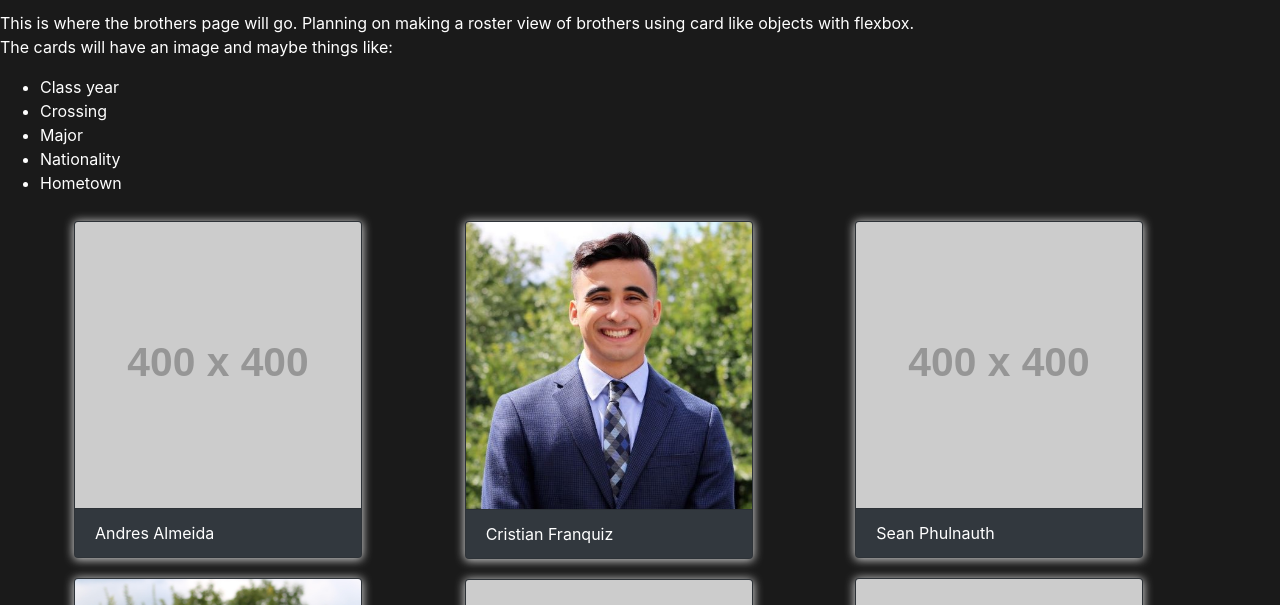
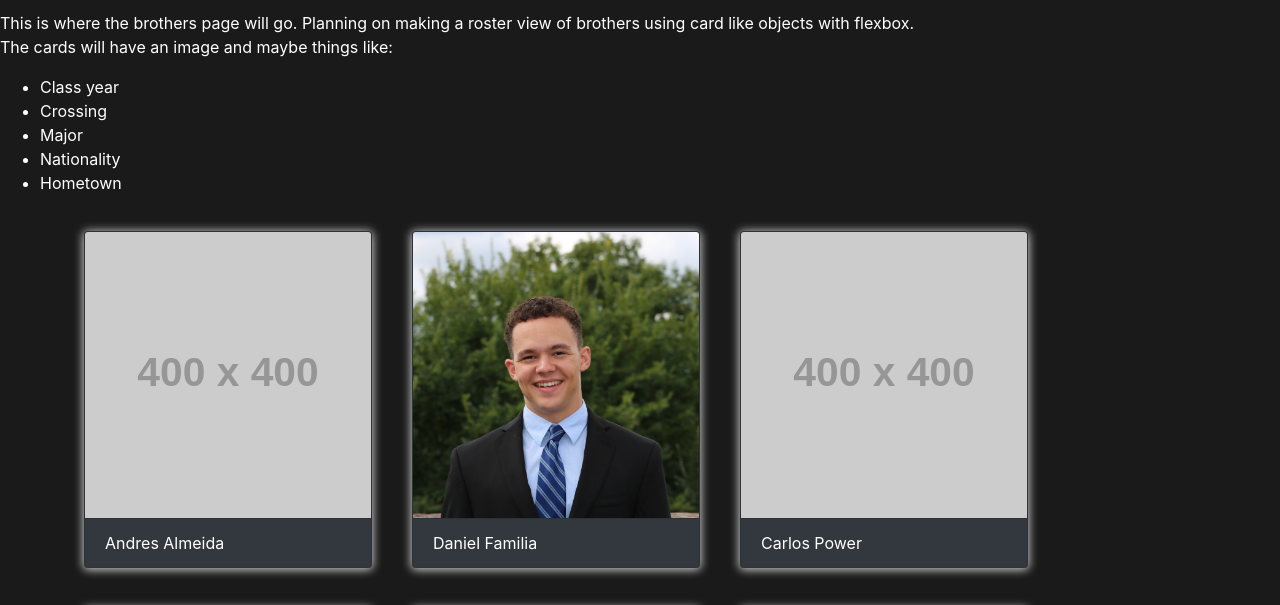
Before and after one commit to dfamilia33/alphaphiotasreact, a Gatsby site: page /brothers in a window 1280 px wide. Shown: the part 130-735 px from the top of the page. Built offline with nearby package versions, Linux system fonts and the light colour scheme; Gatsby itself is replaced by a stand-in of ours; placeholder pictures from the web are drawn by us.

Commit message:
Switched from Bootstrap columns to CSS flexbox

```diff
--- a/src/components/card.js
+++ b/src/components/card.js
@@ -11,7 +11,7 @@
     }
 
     return (
-        <Card style={{ width: '18rem',margin:10 }} bg={"dark"} text={"white"}>
+        <Card style={{ width: '18rem',margin:20 }} bg={"dark"} text={"white"}>
             <Card.Img variant="top" src= {src} />
             <Card.Footer>{props.bro.name}</Card.Footer>
         </Card>
--- a/src/pages/brothers.js
+++ b/src/pages/brothers.js
@@ -100,11 +100,11 @@
           <li>Nationality</li>
           <li>Hometown</li>
       </ul>
-      <CardColumns style={{ "position": "absolute","width": "90%", "left":"5%", }}>
+      <div className="boxContainer" style={{ "position": "absolute","width": "90%", "left":"5%", }}>
         {bros.map((person,index) => (
           <BootstrapCard bro={person}/>
         ))}
-      </CardColumns>
+      </div>
     </div>
   )
 }
--- a/static/src/css/index.css
+++ b/static/src/css/index.css
@@ -110,32 +110,6 @@
 }
 
 
-@media (min-width: 576px) {
-    .card-columns {
-        column-count: 1;
-    }
-
-}
-@media (min-width: 768px) {
-
-    .card-columns {
-        column-count: 2;
-    }
-
-}
-
-@media (min-width: 992px) {
-    .card-columns {
-        column-count: 3;
-    }
-}
-
-@media (min-width: 1300px) {
-
-    .card-columns {
-        column-count: 4;
-    }
-}
 
 .card {
     box-shadow: 0px 1px 10px 1px  #cccccc;
@@ -146,3 +120,9 @@
     box-shadow: 0px 1px 20px 5px  #b30000;
 
 }
+
+.boxContainer {
+    display: flex;
+    flex-wrap: wrap;
+
+}
```
